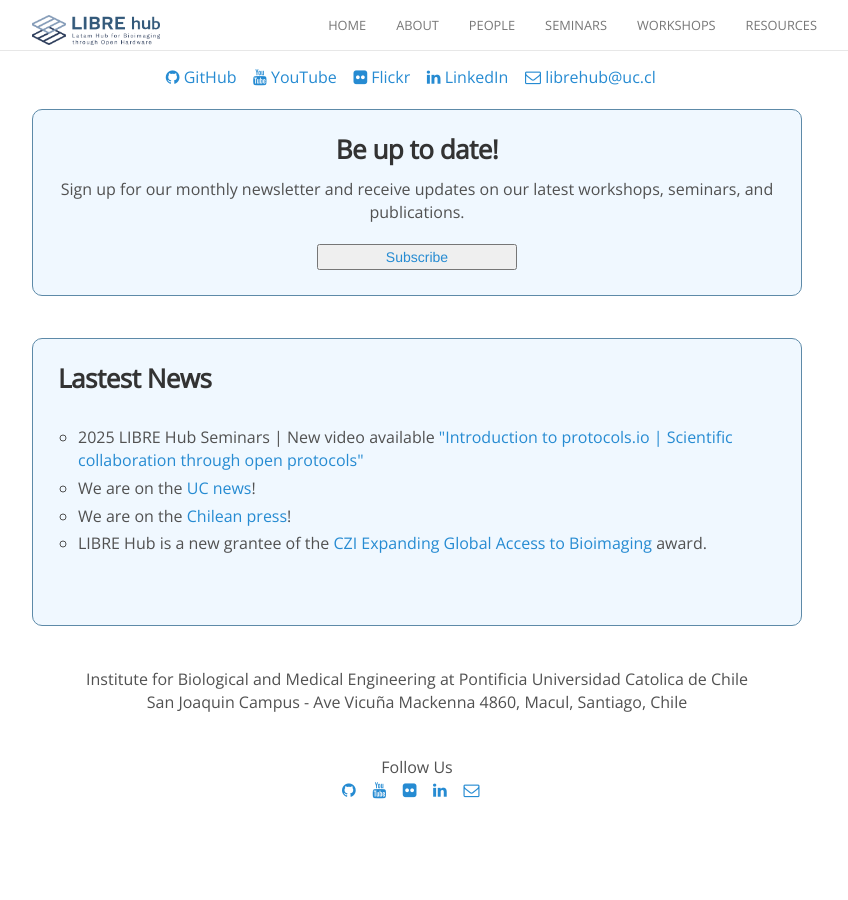
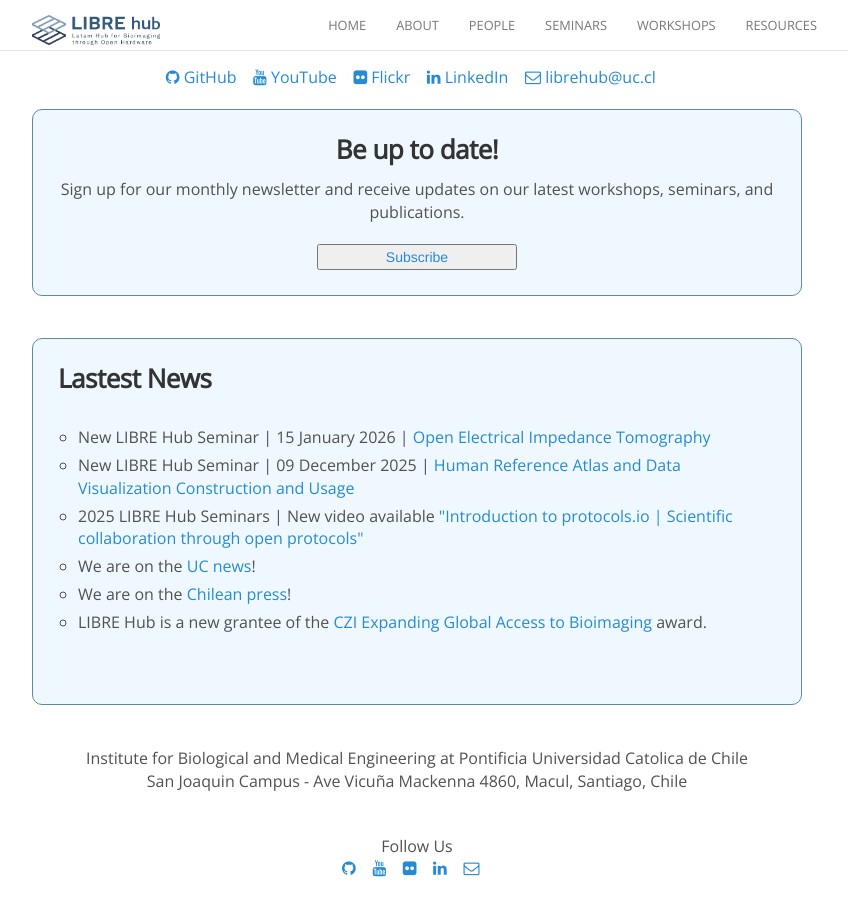
Before and after one commit to LIBREhub/LIBREhub.github.io, a Jekyll site: the page built from index.html, in a window 1280 px wide and 900 px high, scrolled down 649 px. Shown: the whole window, without its empty margins (223-1071 px from the left). Built offline with Jekyll 4.4.1, drawn with Linux system fonts in a browser that asks for light colours; nearby versions of some CDN libraries; before the commit the page ends 1471 px from its top, so only the background shows below that.

Commit message:
Update news section

```diff
--- a/_data/news.yml
+++ b/_data/news.yml
@@ -1,3 +1,9 @@
+- date: 2025-12-01
+  details: New LIBRE Hub Seminar | 15 January 2026 | <a href="https://librehub.github.io/2025/12/02/jean-rintoul.html" target="_blank">Open Electrical Impedance Tomography</a>
+
+- date: 2025-12-01
+  details: New LIBRE Hub Seminar | 09 December 2025 | <a href="https://librehub.github.io/2025/12/01/katy-borner.html" target="_blank">Human Reference Atlas and Data Visualization Construction and Usage</a>
+
 - date: 2025-11-29
   details: 2025 LIBRE Hub Seminars | New video available <a href="https://youtu.be/p5JOMaQnqZI?si=XQx29-4FWekwba8I" target="_blank">"Introduction to protocols.io | Scientific collaboration through open protocols"</a>
 
```
